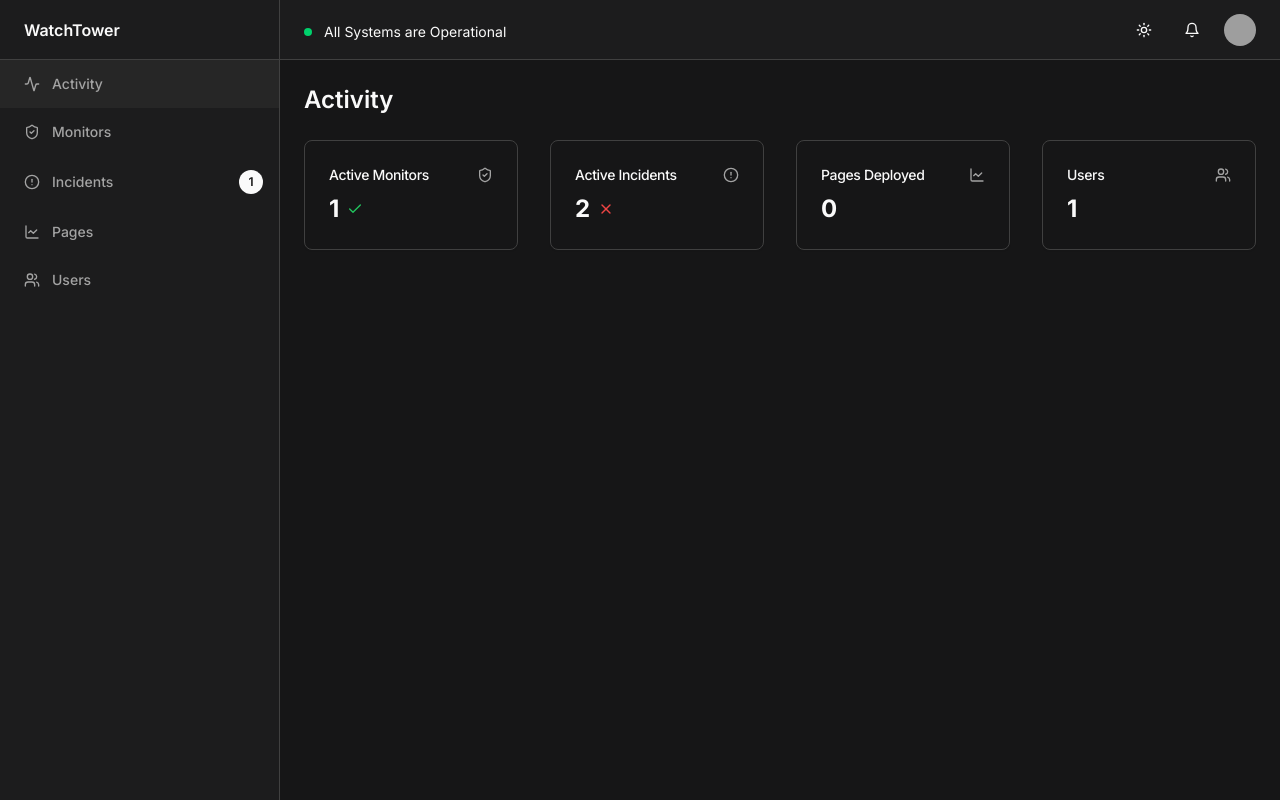
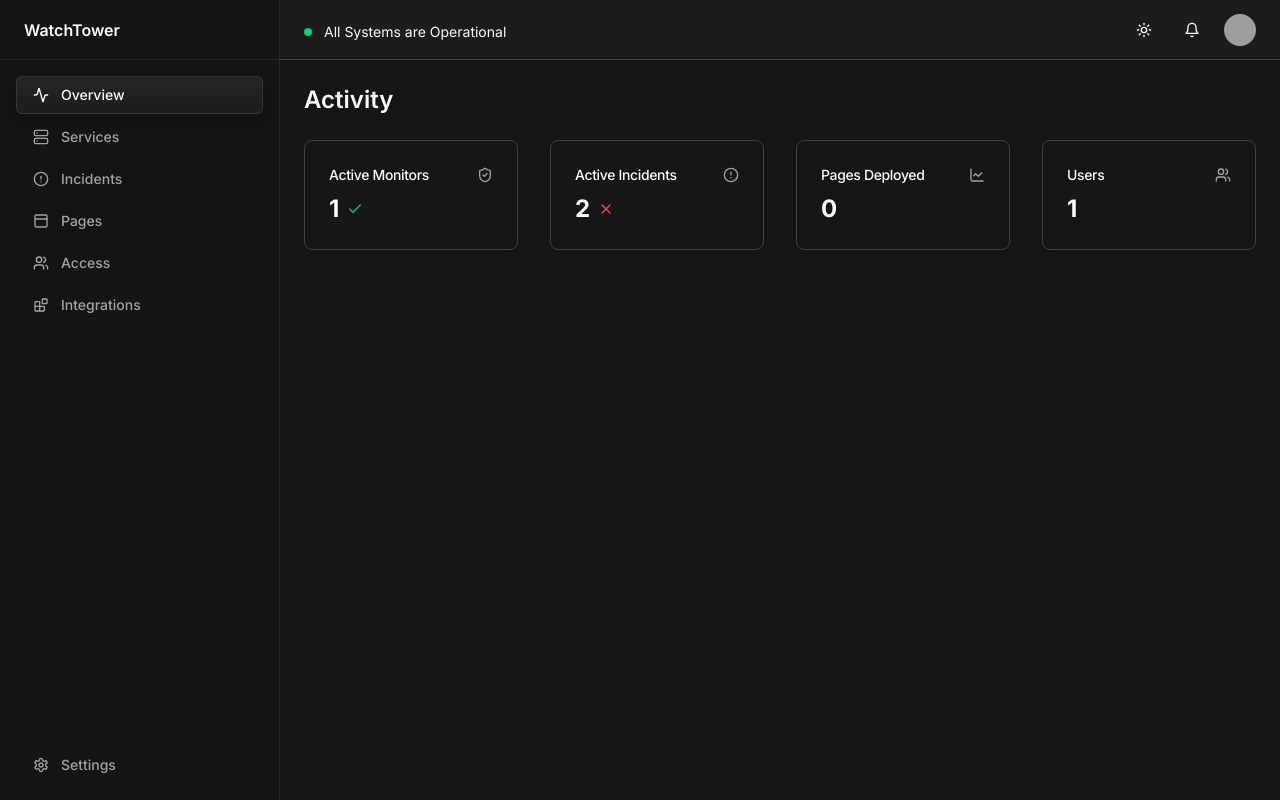
Before and after one commit to watchtower/watchtower, a Next.js app: page / in a window 1280 px wide. Built offline with nearby package versions, Linux system fonts and the light colour scheme; grey boxes are pictures that could not be loaded.

Commit message:
chore(sidebar): links improved

```diff
--- a/app/_components/layout/sidebar.tsx
+++ b/app/_components/layout/sidebar.tsx
@@ -1,48 +1,66 @@
-"use client";
+'use client';
 
-import Link from "next/link";
+import Link from 'next/link';
 
-import { SidebarLinks } from "@/lib/sidebar-links";
-import { usePathname } from "next/navigation";
-import { cn } from "@/lib/utils";
+import { SidebarLinks, SecondarySidebarLinks } from '@/lib/sidebar-links';
+import { usePathname } from 'next/navigation';
+import { cn } from '@/lib/utils';
 
-import { Badge } from "@/components/ui/badge";
+import { Badge } from '@/components/ui/badge';
 
 export default function Sidebar() {
   const pathname = usePathname();
   const menu = SidebarLinks(pathname);
+  const secondaryMenu = SecondarySidebarLinks(pathname);
 
   return (
-    <div className="hidden border-r bg-muted/40 md:block select-none">
+    <div className="hidden border-r border-muted bg-secondary md:block select-none">
       <div className="flex h-full max-h-screen flex-col">
-        <div className="flex h-14 items-center border-b px-4 lg:h-[60px] lg:px-6">
+        <div className="flex h-14 items-center border-b border-muted px-4 lg:h-[60px] lg:px-6">
           <Link href="/" className="flex items-center gap-2 font-semibold">
             <span>WatchTower</span>
           </Link>
         </div>
         <div className="flex-1">
-          <nav className="grid items-start text-sm font-medium">
+          <div className="flex flex-col justify-between h-full px-4 py-4">
+            <nav className="grid items-start text-sm font-medium space-y-1">
               {menu.map((item) => (
                 <Link
                   key={item.label}
                   href={item.href}
                   className={cn(
-                  "flex items-center gap-3 px-4 pl-4 lg:pl-6 py-3.5 text-muted-foreground transition-all hover:text-primary hover:bg-muted",
-                  pathname === item.href ? "bg-muted" : ""
+                    'flex items-center gap-3 px-4 py-2 rounded-md text-muted-foreground hover:text-primary border border-transparent ',
+                    pathname === item.href
+                      ? 'dark:bg-gradient-to-b dark:from-[#252525] dark:to-[#1D1D1D] border border-primary/10 dark:shadow-lg text-primary'
+                      : '',
                   )}
                 >
                   <item.icon className="h-4 w-4" />
                   {item.label}
-                {item.badge && (
-                  <Badge className="ml-auto flex w-6 h-6 shrink-0 items-center justify-center rounded-full">
-                    1
-                  </Badge>
+                </Link>
+              ))}
+            </nav>
+            <nav className="grid items-start text-sm font-medium space-y-1">
+              {secondaryMenu.map((item) => (
+                <Link
+                  key={item.label}
+                  href={item.href}
+                  className={cn(
+                    'flex items-center gap-3 px-4 py-2 rounded-md text-muted-foreground hover:text-primary border border-transparent ',
+                    pathname === item.href
+                      ? 'dark:bg-gradient-to-b dark:from-[#252525] dark:to-[#1D1D1D] border border-primary/10 dark:shadow-lg text-primary'
+                      : '',
                   )}
+                >
+                  <item.icon className="h-4 w-4" />
+                  {item.label}
+                  {item.badge && <Badge>1</Badge>}
                 </Link>
               ))}
             </nav>
           </div>
         </div>
       </div>
+    </div>
   );
 }
--- a/app/globals.css
+++ b/app/globals.css
@@ -43,7 +43,7 @@
     --popover-foreground: 0 0% 98%;
     --primary: 0 0% 98%;
     --primary-foreground: 0 0% 9%;
-    --secondary: 0 0% 15%;
+    --secondary: 0 0% 8%;
     --secondary-foreground: 0 0% 98%;
     --muted: 0 0% 14.9%;
     --muted-foreground: 0 0% 63.9%;
--- a/lib/sidebar-links.ts
+++ b/lib/sidebar-links.ts
@@ -6,10 +6,12 @@
 import {
   Activity,
   CircleAlert,
-  LineChart,
+  PanelTop,
   LucideIcon,
-  ShieldCheck,
+  Server,
   Users,
+  Settings,
+  Blocks,
 } from 'lucide-react';
 
 type Menu = {
@@ -24,16 +26,16 @@ export function SidebarLinks(pathname: string): Menu[] {
   return [
     {
       href: '/',
-      label: 'Activity',
+      label: 'Overview',
       active: pathname === '/',
       icon: Activity,
       badge: false,
     },
     {
-      href: '/monitors',
-      label: 'Monitors',
-      active: pathname.includes('/monitors'),
-      icon: ShieldCheck,
+      href: '/services',
+      label: 'Services',
+      active: pathname.includes('/services'),
+      icon: Server,
       badge: false,
     },
     {
@@ -47,15 +49,34 @@ export function SidebarLinks(pathname: string): Menu[] {
       href: '/pages',
       label: 'Pages',
       active: pathname.includes('/pages'),
-      icon: LineChart,
+      icon: PanelTop,
       badge: false,
     },
     {
-      href: '/users',
-      label: 'Users',
-      active: pathname.includes('/team'),
+      href: '/access',
+      label: 'Access',
+      active: pathname.includes('/access'),
       icon: Users,
+      badge: false,
+    },
+    {
+      href: '/integrations',
+      label: 'Integrations',
+      active: pathname.includes('/integrations'),
+      icon: Blocks,
       badge: false,
     },
   ];
 }
+
+export function SecondarySidebarLinks(pathname: string): Menu[] {
+  return [
+    {
+      href: '/settings',
+      label: 'Settings',
+      active: pathname === '/settings',
+      icon: Settings,
+      badge: false,
+    },
+  ];
+}
```
Lines whose indentation alone changed are shown as unchanged.
